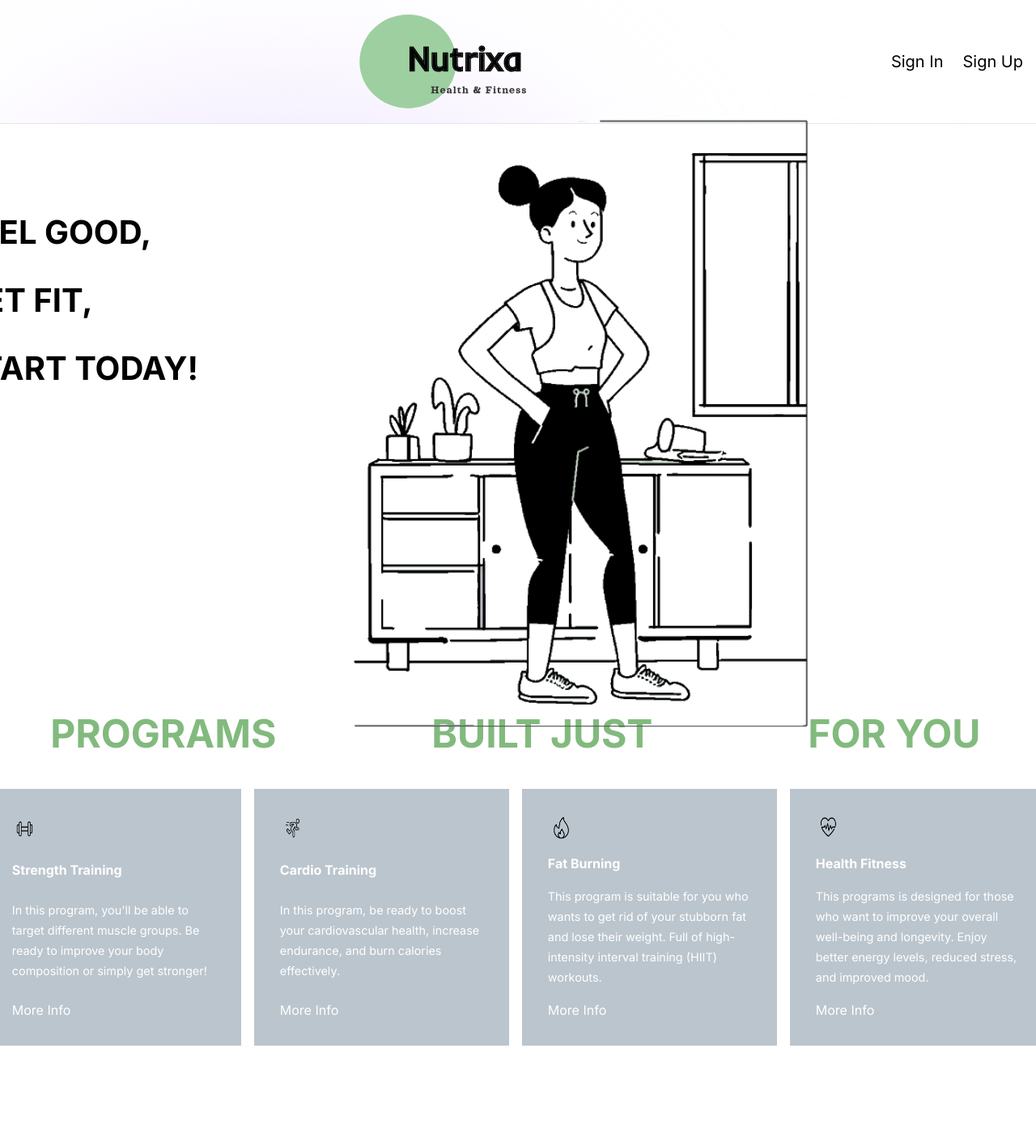
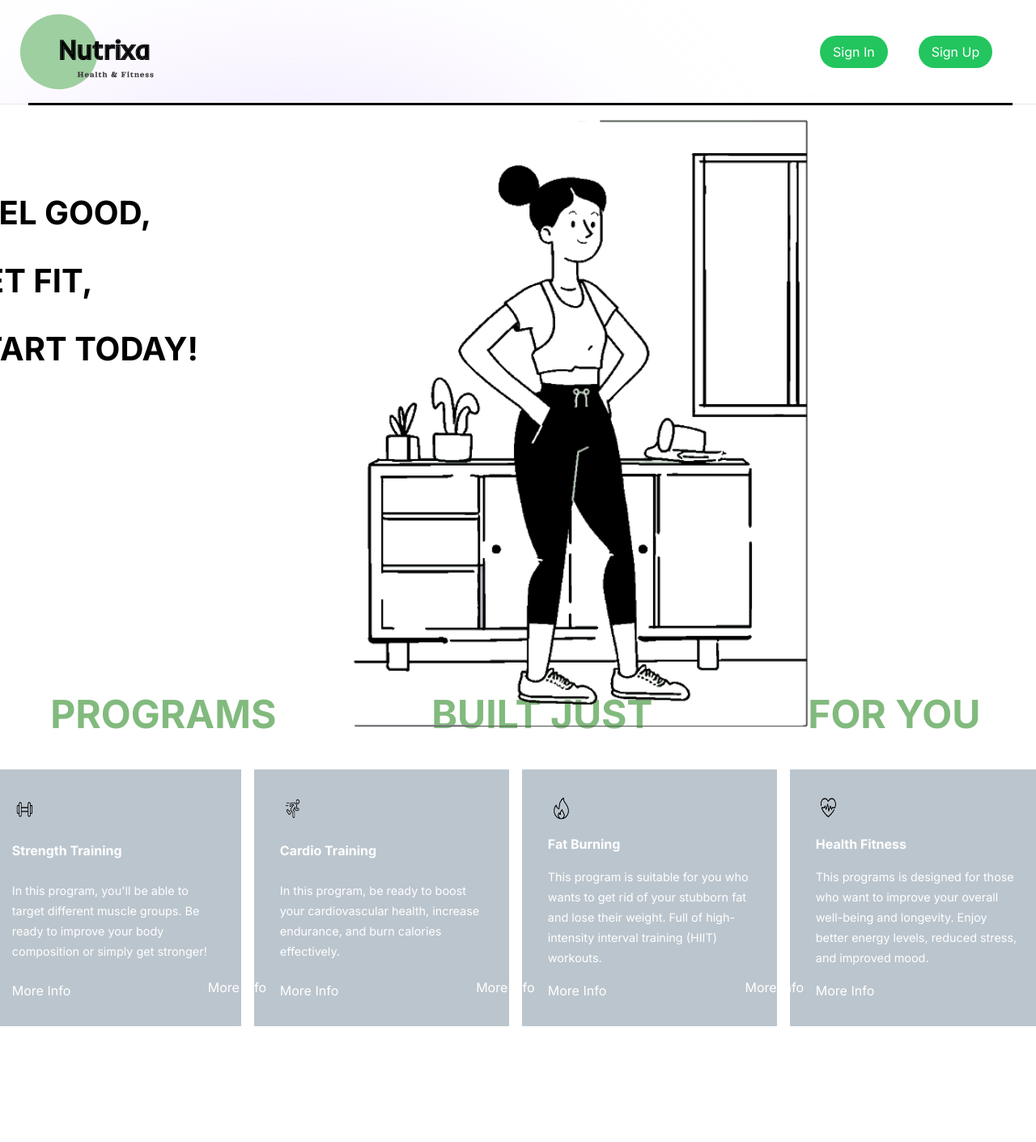
Before and after one commit to ChristianaLau/proj, a Next.js app in the folder nutrixa-auth/: page / in a window 1280 px wide. Shown: the top 1410 px of the page at 81% size. Built offline with nearby package versions, Linux system fonts and the light colour scheme; no server answers.

Commit message:
Update Header.jsx

```diff
--- a/nutrixa-auth/app/components/Header.jsx
+++ b/nutrixa-auth/app/components/Header.jsx
@@ -7,15 +7,29 @@ const Header = () => {
   const { userId } = auth();
 
   return (
+    <div>
+    {/* Black line on header */}
+    <div style={{
+      width: '95%',
+      height: '3px',
+      backgroundColor: 'black',
+      position: 'absolute', // Fixed to stay at the top of the page
+      top: '127px',
+      left: '35px',
+      marginBottom: '20px'
+    }}>
+    </div>
+
+
     <header className="w-full flex justify-between items-center border-b p-4">
-      <div className="flex justify-center flex-grow">
+      <div className="flex justify-start flex-grow">
         <Link href="/" legacyBehavior>
           <a>
             <Image
               src="/nutrixa-logo.svg"
               alt="nutrixa-icon"
-              width={250}
-              height={150}
+              width={200}
+              height={100}
               priority
             />
           </a>
@@ -45,13 +59,15 @@ const Header = () => {
           <>
             <Link
               href='sign-in'
-              className='text-black hover:text-gray-300 mr-4 text-xl'
+              className= 'px-4 py-2 text-white bg-green-500 rounded-3xl hover:bg-green-700 transition duration-600' style={{ position: 'relative', right: '-350px' }}
+
             >
               Sign In
             </Link>
             <Link
               href='sign-up'
-              className='text-black hover:text-gray-300 mr-4 text-xl'
+              className= 'px-4 py-2 text-white bg-green-500 rounded-3xl hover:bg-green-700 transition duration-600' style={{ position: 'relative', left: '380px' }}
+
             >
               Sign Up
             </Link>
@@ -60,8 +76,28 @@ const Header = () => {
       </div>
       <div className='ml-auto'>
         {/* Additional content can go here */}
+         {/*Strength Training More Info */}
+         <Link href='more-info' className='px-4 py-2 text-white  rounded-3xl hover:bg-lime-400 transition duration-600' style={{ position: 'relative', top: '1155px', right: '937px' }}>
+          More Info
+        </Link>
+
+        {/*Cardio Training More Info */}
+        <Link href='more-info2' className='px-4 py-2 text-white  rounded-3xl hover:bg-lime-400 transition duration-600' style={{ position: 'relative', top: '1155px', right: '710px' }}>
+          More Info
+        </Link>
+
+        {/*Fat Burning More Info */}
+        <Link href='more-info3' className='px-4 py-2 text-white  rounded-3xl hover:bg-lime-400 transition duration-600' style={{ position: 'relative', top: '1155px', right: '483px' }}>
+          More Info
+        </Link>
+
+        {/*Health Fitness More Info */}
+        <Link href='more-info4' className='px-4 py-2 text-white  rounded-3xl hover:bg-lime-400 transition duration-600' style={{ position: 'relative', top: '1155px', right: '255px' }}>
+          More Info
+        </Link>
       </div>
     </header>
+    </div>
   );
 };
 
```
